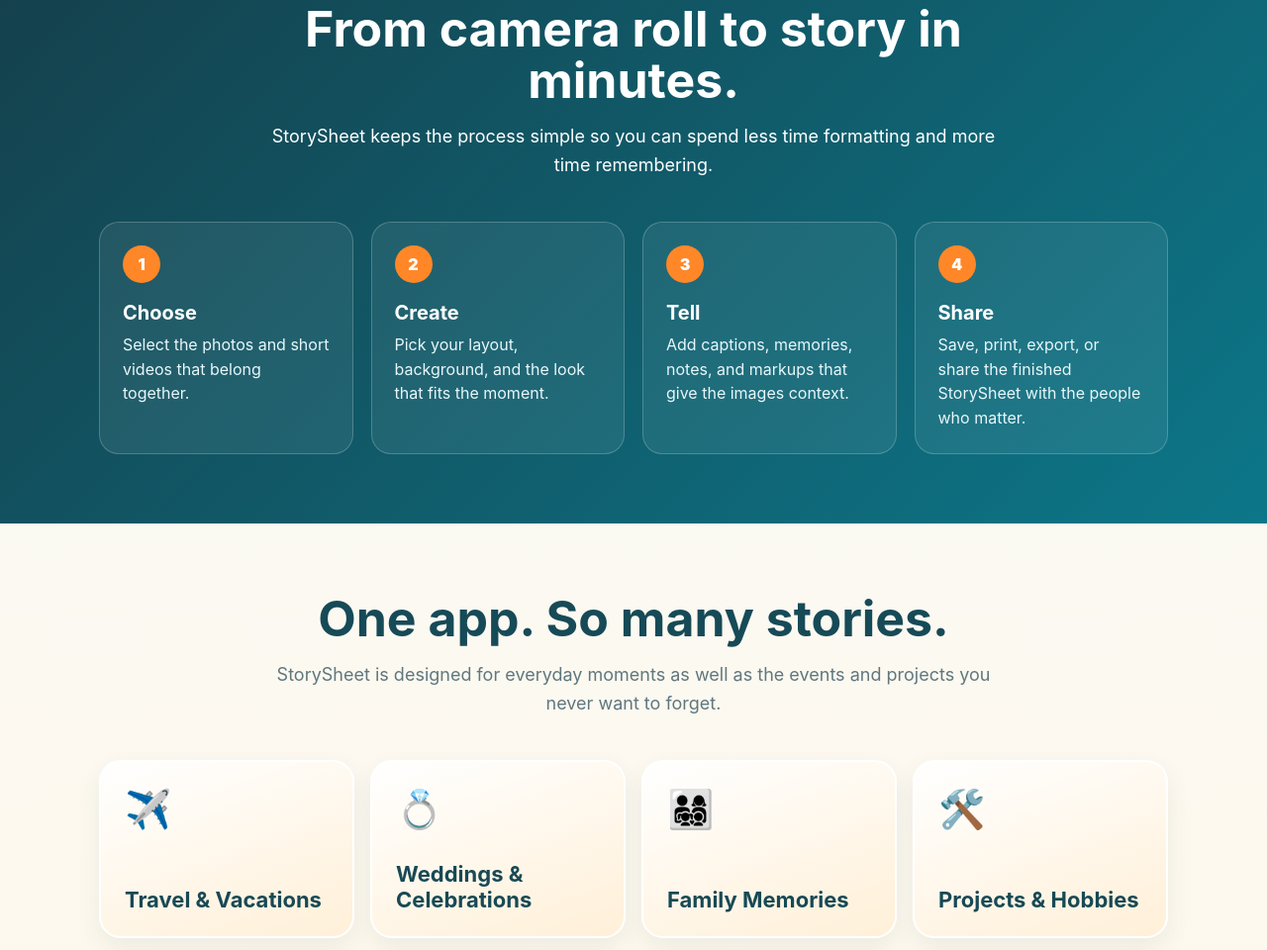
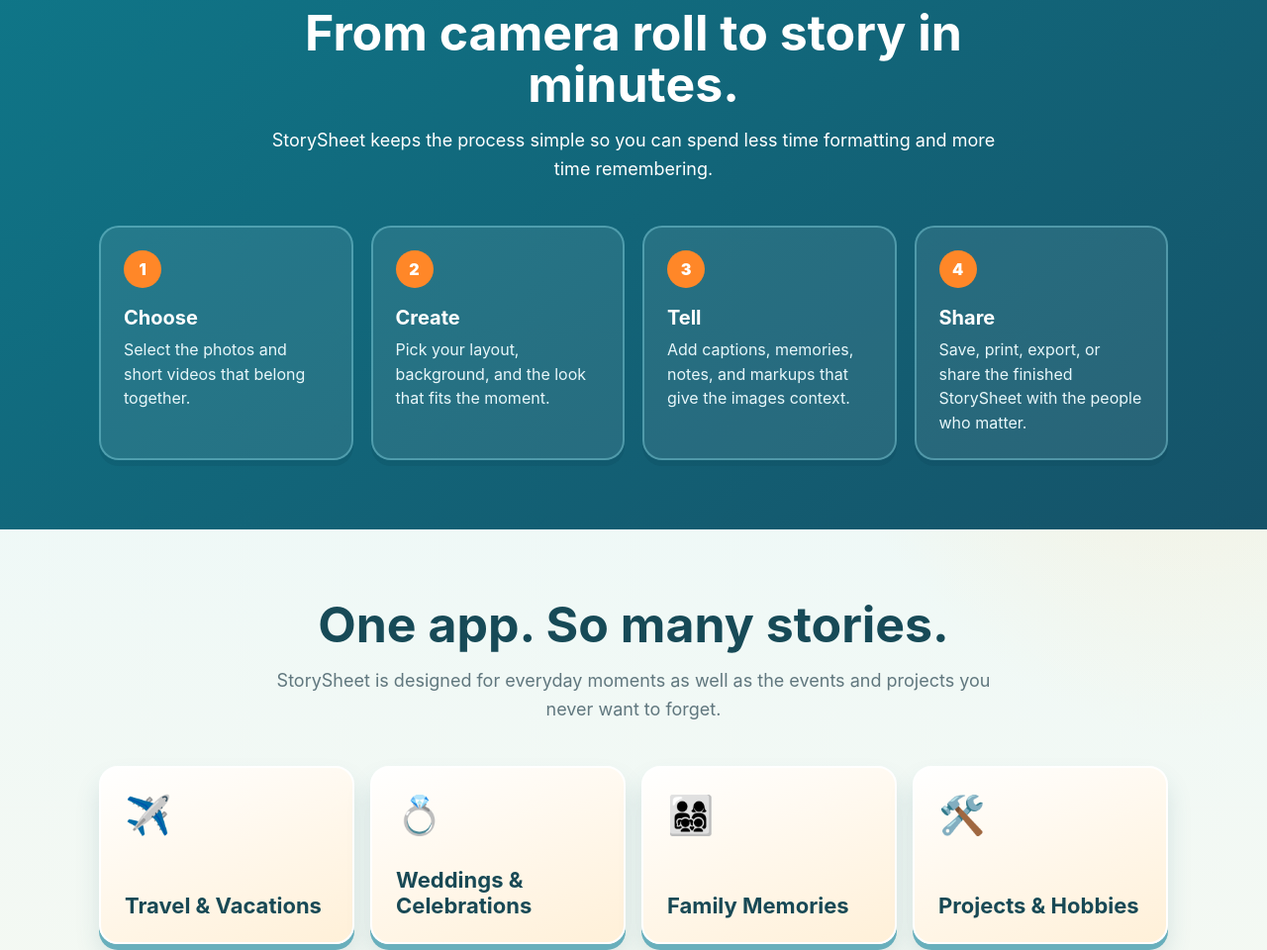
Before and after one commit to mnicolaro/storysheet-site, a plain HTML site: page index.html in a window 1280 px wide. Shown: the part 1860-2820 px from the top of the page at 99% size. Drawn offline with Linux system fonts and the light colour scheme.

Commit message:
Apply FinnsMedia coastal clay styling to index.html

```diff
--- a/index.html
+++ b/index.html
@@ -242,6 +242,7 @@ footer{text-align:center;padding:28px 20px;background:#123f4a;color:#e9f7fa}
 }
 </style>
 <link rel="icon" type="image/png" href="/StorySheet-icon.png"><link rel="apple-touch-icon" href="/StorySheet-icon.png"><link rel="canonical" href="https://www.storysheetapp.com/">
+<link rel="stylesheet" href="/clay-theme.css">
 </head>
 <body>
 <header class="hero">
```
